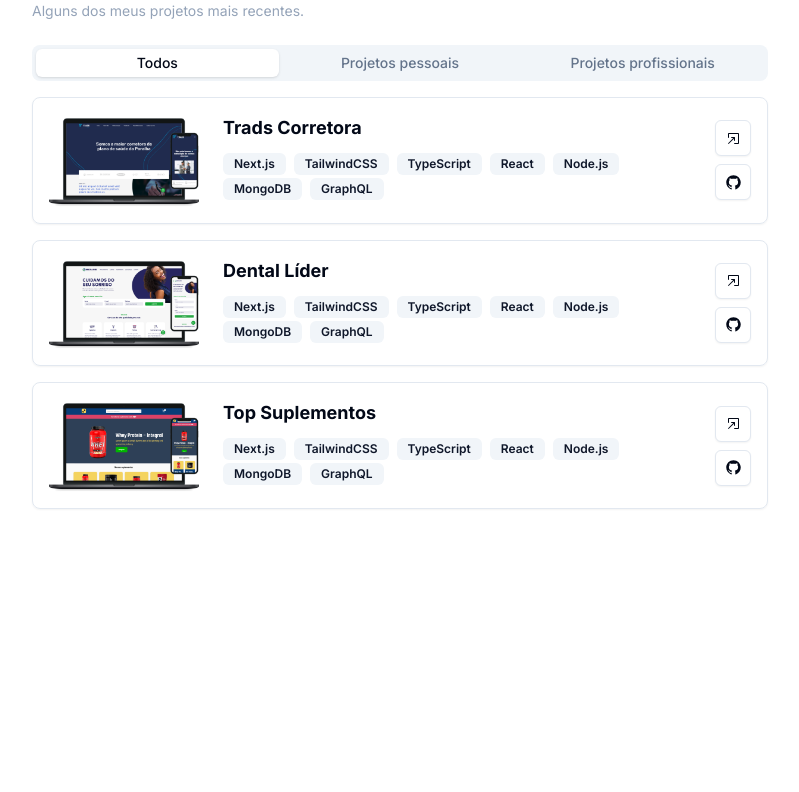
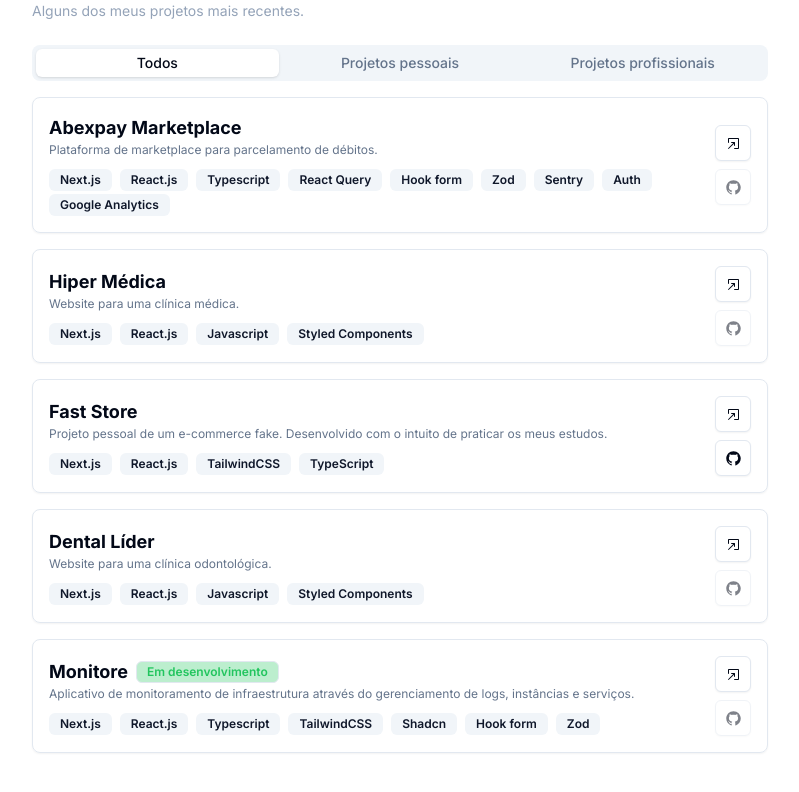
Before and after one commit to pedrocleal/portfolio-v2, a Next.js app: page /en in a window 1280 px wide. Shown: the part 891-1683 px from the top of the page, without its empty margins (240-1039 px from the left). Before the commit the page ends 1544 px from the top, so only its background shows below. Built offline with nearby package versions, Linux system fonts and the light colour scheme.

Commit message:
wip: projects section

```diff
--- a/src/app/[lang]/sections/projects.tsx
+++ b/src/app/[lang]/sections/projects.tsx
@@ -46,16 +46,21 @@
             className="flex flex-col items-start justify-between gap-4 p-4 bg-transparent rounded-lg shadow-sm border dark:bg-transparent dark:border-slate-900 min-[480px]:flex-row min-[480px]:items-center min-[480px]:justify-between min-[480px]:gap-8"
           >
             <div className="flex flex-col gap-6 items-start justify-start min-[480px]:flex-row">
-              <Image
+              {/* <Image
                 src={project.img}
                 className=" rounded-md object-contain mt-1"
                 alt={project.title}
                 width={150}
                 height={10}
-              />
+              /> */}
               <div>
-                <h4 className="text-lg font-bold">{project.title}</h4>
-                {/* <p className="text-sm text-slate-500 dark:text-slate-500">{project.description}</p> */}
+                <h4 className="text-lg font-bold flex gap-2 items-center">
+                  {project.title}
+                  {project["in-progress"] && (
+                    <Badge className="bg-green-500/30 text-green-500" variant={"outline"}>Em desenvolvimento</Badge>
+                  )}
+                </h4>
+                <p className="text-xs text-slate-500 dark:text-slate-500">{project.description}</p>
 
                 <div className="mt-2">
                   {project.techs.map((tech) => (
@@ -68,11 +73,13 @@
             </div>
 
             <div className="flex flex-row gap-2 items-start justify-start min-[480px]:flex-col">
-              <Button variant={"outline"} size={"icon"}>
+              <Button variant={"outline"} size={"icon"}
+                disabled={!project["demo"]}
+                onClick={() => window.open(project["demo"])}>
                 <OpenInNewWindowIcon />
               </Button>
 
-              <Button variant={"outline"} size={"icon"} className="text-sm">
+              <Button disabled={!project["repository-url"]} variant={"outline"} size={"icon"} className="text-sm" onClick={() => window.open(project["repository-url"])}>
                 <GitHubLogoIcon />
               </Button>
             </div>
--- a/src/database/projects.ts
+++ b/src/database/projects.ts
@@ -2,60 +2,86 @@
 import tradsCorretoraImg from "@/assets/projects/trads-corretora.png";
 import dentalLiderImg from "@/assets/projects/dental-lider.png";
 
-export default [{
+export default [
+  {
     "id": 1,
-    "title": "Trads Corretora",
-    "img": tradsCorretoraImg,
+    "title": "Abexpay Marketplace",
     "type": "professional",
-    "description": "Projeto de marketplace para a Abexpay. Desenvolvido com Next.js, TailwindCSS e TypeScript. O projeto foi desenvolvido com o intuito de ser uma plataforma de vendas de produtos e serviços para os clientes da Abexpay.",
-    "link": "https://github.com",
+    "description": "Plataforma de marketplace para parcelamento de débitos.",
+    "demo": "https://abexpay.com",
     "techs": [
       "Next.js",
-      "TailwindCSS",
-      "TypeScript",
-      "React",
-      "Node.js",
-      "MongoDB",
-      "GraphQL"
+      "React.js",
+      "Typescript",
+      "React Query",
+      "Hook form",
+      "Zod",
+      "Sentry",
+      "Auth",
+      "Google Analytics"
+    ],
+    "private": true
+  },
+
+  {
+    "id": 2,
+    "title": "Hiper Médica",
+    "type": "professional",
+    description: "Website para uma clínica médica.",
+    "demo": "https://hipermedica.vercel.app",
+    "techs": [
+      "Next.js",
+      "React.js",
+      "Javascript",
+      "Styled Components"
     ],
     "private": true
   },
   {
-    "id": 2,
-    "title": "Dental Líder",
-    "img": dentalLiderImg,
-    "type": "professional",
-    "description": "Projeto de agenda de contatos. Desenvolvido com Next.js, TailwindCSS e TypeScript. O projeto foi desenvolvido com o intuito de ser uma agenda de contatos para os usuários.",
-    "demo": "https://dentallider.com.br",
-    "link": "https://github.com",
+    "id": 3,
+    "title": "Fast Store",
+    "type": "personal",
+    "description": "Projeto pessoal de um e-commerce fake. Desenvolvido com o intuito de praticar os meus estudos.",
+    "demo": "https://fast-store.vercel.app/",
+    "repository-url": "https://github.com/pedrocleal/fast-store",
     "techs": [
       "Next.js",
+      "React.js",
       "TailwindCSS",
       "TypeScript",
-      "React",
-      "Node.js",
-      "MongoDB",
-      "GraphQL"
     ],
     "private": false
   },
   {
-    "id": 3,
-    "title": "Top Suplementos",
-    "img": topSuplementosImg,
-    "type": "personal",
-    "description": "Projeto pessoal de e-commerce. Desenvolvido com Next.js, TailwindCSS e TypeScript. O projeto foi desenvolvido com o intuito de ser uma loja virtual de suplementos alimentares.",
-    "demo": "https://top-suplementos.netlify.app/",
-    "link": "https://github.com/pedrocleal/top-suplementos",
+    "id": 4,
+    "title": "Dental Líder",
+    "type": "professional",
+    "description": "Website para uma clínica odontológica.",
+    "demo": "https://dentallider.com.br",
     "techs": [
       "Next.js",
-      "TailwindCSS",
-      "TypeScript",
-      "React",
-      "Node.js",
-      "MongoDB",
-      "GraphQL"
+      "React.js",
+      "Javascript",
+      "Styled Components",
     ],
     "private": false
-  }
+  },
+  {
+    "id": 5,
+    "title": "Monitore",
+    "type": "professional",
+    "description": "Aplicativo de monitoramento de infraestrutura através do gerenciamento de logs, instâncias e serviços.",
+    "demo": "https://hipermedica.vercel.app",
+    "techs": [
+      "Next.js",
+      "React.js",
+      "Typescript",
+      "TailwindCSS",
+      "Shadcn",
+      "Hook form",
+      "Zod",
+    ],
+    "in-progress": true,
+    "private": true
+  },
 ]
```
